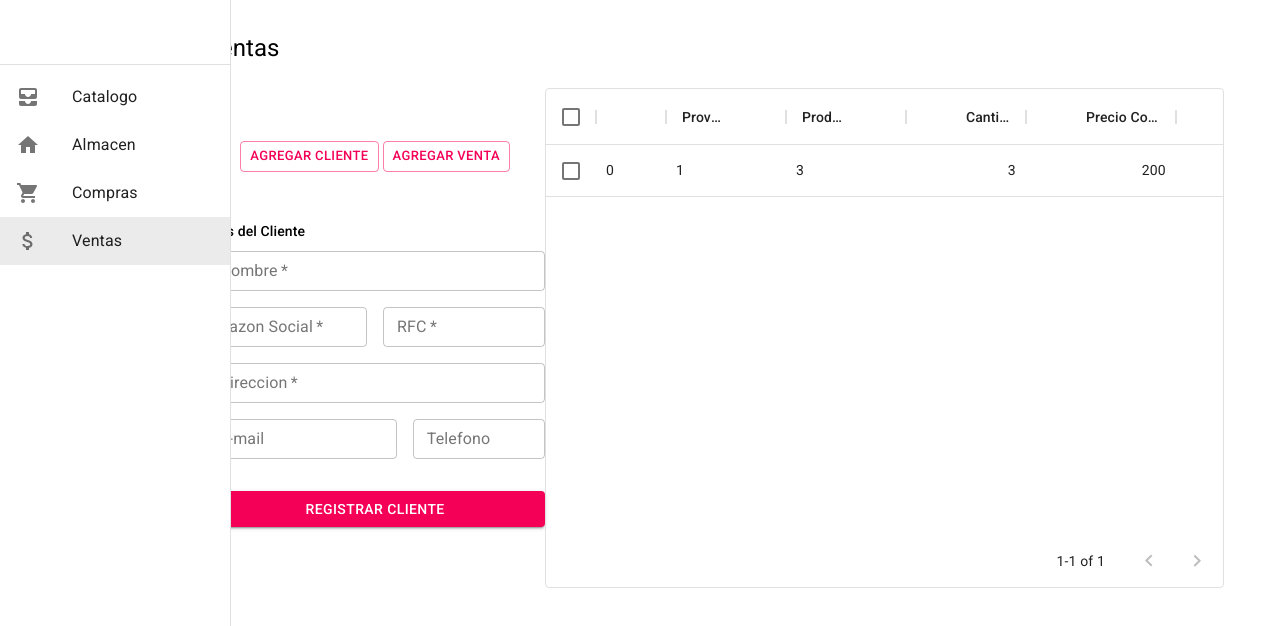
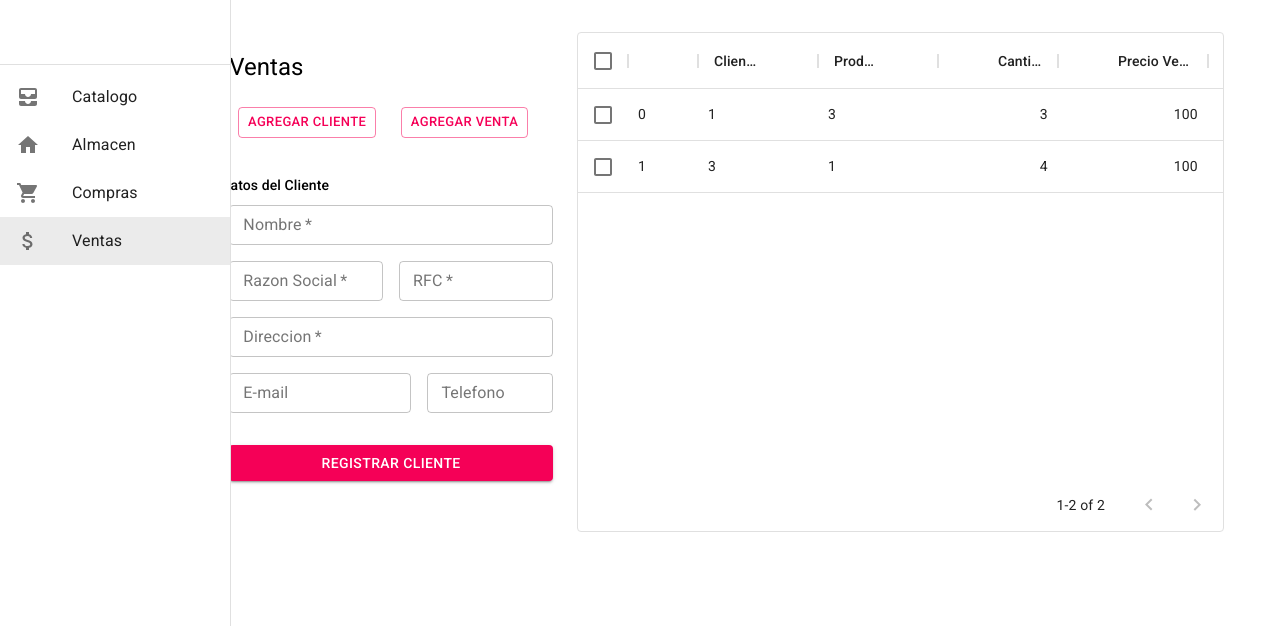
Before and after one commit to FerVilleda/PorjectR, a React (Create React App) app: page /ventas in a window 1280 px wide. Shown: the top 626 px of the page. Built offline with nearby package versions, Linux system fonts and the light colour scheme.

Commit message:
Tabla de ventas

```diff
--- a/src/components/FormCliente.jsx
+++ b/src/components/FormCliente.jsx
@@ -4,7 +4,7 @@ import {makeStyles, Grid, Typography, TextField, Button, Divider, MenuItem} from
 const useStyles = makeStyles( theme => ({
     form:{
         width: '100%',
-        marginTop: theme.spacing(7)
+        marginTop: theme.spacing(3)
     },
     submit: {
         margin: theme.spacing(3,1,2)
--- a/src/components/FormVentas.jsx
+++ b/src/components/FormVentas.jsx
@@ -4,7 +4,7 @@ import {makeStyles, Grid, Typography, Divider, TextField, Button, MenuItem} from
 const useStyles = makeStyles( theme => ({
     form: {
         width: '100%',
-        marginTop: theme.spacing(7)
+        marginTop: theme.spacing(3)
     },
     submit: {
         margin: theme.spacing(3,1,2)
--- a/src/components/TablaCompras.jsx
+++ b/src/components/TablaCompras.jsx
@@ -14,7 +14,7 @@ const columns = [
 const compras = comprasSample;
 const useStyles = makeStyles((theme) => ({
     grids: {
-        padding: theme.spacing(3),
+        padding: theme.spacing(1),
     }
   }));
 
--- /dev/null
+++ b/src/components/TablaVentas.jsx
@@ -0,0 +1,33 @@
+import React from 'react'
+import {makeStyles} from '@material-ui/core'
+import {DataGrid} from '@material-ui/data-grid'
+import ventasSample from '../datasamples/ventasSample.json'
+
+const columns = [
+    { field: 'id', headerName: 'ID', width: 70 },
+    { field: 'uid_cliente', headerName: 'Cliente', width: 120 },
+    { field: 'uid_prod', headerName: 'Producto',width: 120,},
+    { field: 'cantidad', headerName: 'Cantidad', type: 'number', width:120},
+    { field: 'precio', headerName: 'Precio Venta', type: 'number',width: 150},
+    { field: 'total', headerName: 'Total Venta', type: 'number', width: 150}
+  ];
+
+const ventas = ventasSample
+
+const useStyles = makeStyles((theme) => ({
+    grids: {
+        padding: theme.spacing(1),
+    }
+  }));
+
+const TablaVentas = () => {
+    return (
+        <>
+            <div style={{ height: 500, width: '100%' }}>
+                <DataGrid rows={ventas} columns={columns} pageSize={7} checkboxSelection />
+            </div>
+        </>
+    )
+}
+
+export default TablaVentas
--- /dev/null
+++ b/src/datasamples/ventasSample.json
@@ -0,0 +1,18 @@
+[
+    {
+        "id": 0,
+        "uid_cliente": "1",
+        "uid_prod": "3",
+        "cantidad": 3,
+        "precio": 100,
+        "total": 300
+    },
+    {
+        "id": 1,
+        "uid_cliente": "3",
+        "uid_prod": "1",
+        "cantidad": 4,
+        "precio": 100,
+        "total": 400
+    }
+]
--- a/src/views/Compras.jsx
+++ b/src/views/Compras.jsx
@@ -1,4 +1,3 @@
-
 import React from 'react'
 import {Container, Grid, makeStyles, Typography, Button, Divider} from '@material-ui/core'
 import FormCompra from '../components/FormCompra';
@@ -16,7 +15,10 @@ const useStyles = makeStyles((theme) => ({
         margin: theme.spacing(3),
     },
     btns:{
-        marginRight: theme.spacing(1)
+        marginRight: theme.spacing(2)
+    },
+    top:{
+        marginTop: theme.spacing(3)
     }
   }));
 
@@ -32,7 +34,7 @@ const Compras = () => {
                     <Typography component='h3' variant='h5'>
                         Compras
                     </Typography>
-                    <Grid direction='row' className={classes.grids}>
+                    <Grid container direction='row' className={classes.top} justify='center'>
                         <Button variant='outlined'
                                 margin='normal'
                                 id='provA'
@@ -41,17 +43,17 @@ const Compras = () => {
                                 className={classes.btns}
                                 onClick={()=>setEscompra(false)}
                                 size='small'>
-                            Registrar Proveedor
+                            Agregar Proveedor
                         </Button>
                         <Button variant='outlined'
                                 margin='normal'
                                 id='provA'
                                 name='provA'
                                 color='secondary'
-                                className={classes.submit}
+                                className={classes.btns}
                                 onClick={()=> setEscompra(true)}
                                 size='small'>
-                            Registrar Compra
+                            Agregar Compra
                         </Button>
                     </Grid>
 
@@ -63,7 +65,7 @@ const Compras = () => {
 
                 </Grid>
 
-                <Grid item xs={8} className={classes.grids}>
+                <Grid item xs={8} className={classes.top} >
                     <TablaCompras></TablaCompras>
                 </Grid>
 
--- a/src/views/Ventas.jsx
+++ b/src/views/Ventas.jsx
@@ -2,42 +2,42 @@ import React from 'react'
 import {Container, Grid, Typography, makeStyles, Button, Divider} from '@material-ui/core'
 import FormVentas from '../components/FormVentas'
 import FormCliente from '../components/FormCliente'
-import TablaCompras from '../components/TablaCompras'
+import TablaVentas from '../components/TablaVentas'
 
 const useStyles = makeStyles((theme) => ({
     principal:{
         margin: theme.spacing(1,1,1,-4),
         display: 'flex',
-      flexDirection: 'column',
+        flexDirection: 'row',
         alignItems: 'center'
     },
     grids: {
         margin: theme.spacing(3),
     },
     btns:{
-        marginRight: theme.spacing(0.5)
+        marginRight: theme.spacing(2)
+    },
+    top:{
+        marginTop: theme.spacing(3)
     }
 }))
 
 const Ventas = () => {
     const [esVenta, setEsventa] = React.useState(false)
-    const clases = useStyles()
+    const classes = useStyles()
     return (
         <>
-            <Container component='main' maxWidth='xl' className={clases.principal}>
-                <Grid container xs={12} direction='row' justify='flex-start' className={clases.grids}>
+            <Container component='main' maxWidth='xl' className={classes.principal}>
+                <Grid container xs={4} direction='column' justify='center' alignItems='flex-start' className={classes.grids}>
                     <Typography component='h3' variant='h5'>
                         Ventas
                     </Typography>
-                </Grid>
-                <Grid container xs={12} direction='row'>
-                    <Grid container xs={4} direction='column' justify='center' alignItems='center' >
-                        <Grid direction='row' alignItems='flex-start' >
+                    <Grid container direction='row' justify='space-evenly' className={classes.top}>
                         <Button
                                 variant='outlined'
                                 color='secondary'
                                 size='small'
-                                className={clases.btns}
+                                className={classes.btns}
                                 onClick={() => setEsventa(false)}
                             >
                                 Agregar Cliente
@@ -46,21 +46,25 @@ const Ventas = () => {
                                 variant='outlined'
                                 color='secondary'
                                 size='small'
+                                className={classes.btns}
                                 onClick={() => setEsventa(true)}
                             >
                                 Agregar Venta
                         </Button>
                     </Grid>
+
                     <Divider></Divider>
+                    <br></br>
                     {
                         esVenta ? <FormVentas></FormVentas> : <FormCliente></FormCliente>
                     }
 
                 </Grid>
-                    <Grid container xs={8} direction='column'>
-                        <TablaCompras></TablaCompras>
+
+                <Grid item xs={8} className={classes.top}>
+                    <TablaVentas></TablaVentas>
                 </Grid>
-                </Grid>
+
             </Container>
         </>
     )
```
Lines whose indentation alone changed are shown as unchanged.
